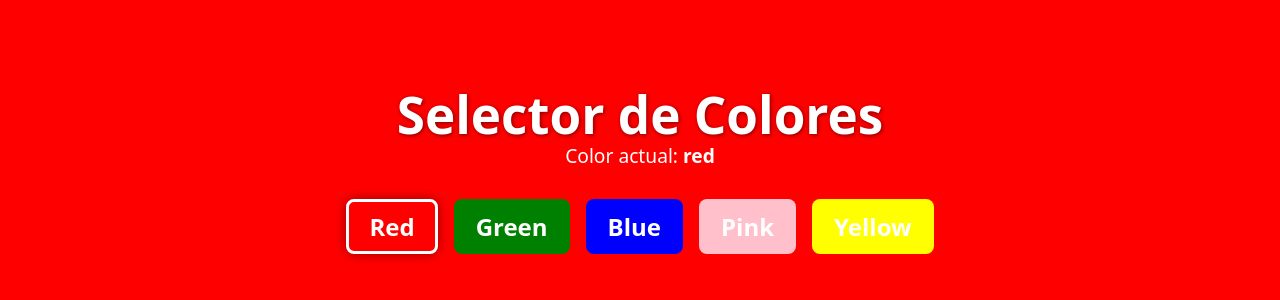
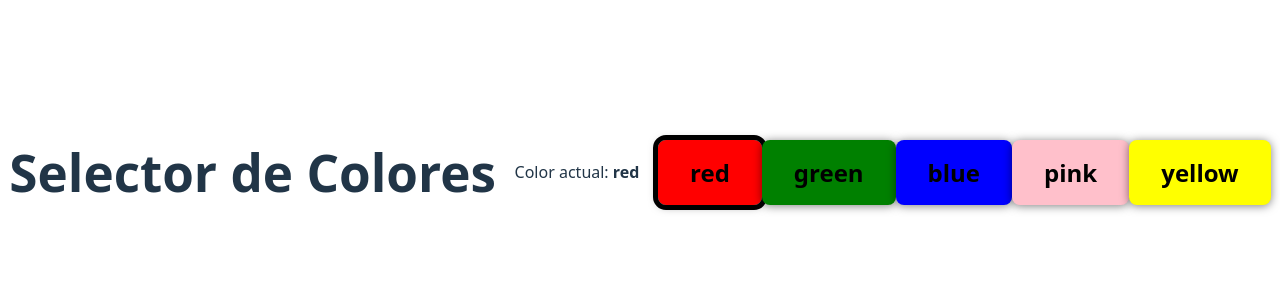
Before and after one commit to picantitoDev/React-Prueba, a React (Vite) app in the folder my-first-react-app/: page / in a window 1280 px wide. Shown: the part 228-528 px from the top of the page. Built offline with nearby package versions, Linux system fonts and the light colour scheme.

Commit message:
Update App.jsx

```diff
--- a/my-first-react-app/src/App.jsx
+++ b/my-first-react-app/src/App.jsx
@@ -1,46 +1,23 @@
-import React, { useState, useCallback } from "react";
+import React, { useState, useCallback, memo } from "react";
 import "./App.css";
 
-const COLORES = [
-  { name: "red" },
-  { name: "green" },
-  { name: "blue" },
-  { name: "pink" },
-  { name: "yellow" },
-];
+const COLORES = ["red", "green", "blue", "pink", "yellow"];
 
 /**
  * Botón individual para seleccionar color.
- * @param {{ color: string, index: number, isSelected: boolean, onSelect: (index: number) => void }}
  */
-const ColorButton = ({ color, index, isSelected, onSelect }) => {
-  const baseStyle = {
-    backgroundColor: color,
-    border: isSelected ? "3px solid #fff" : "2px solid transparent",
-    color: "#fff",
-    padding: "0.5rem 1.25rem",
-    margin: "0.25rem",
-    borderRadius: "8px",
-    cursor: "pointer",
-    boxShadow: isSelected ? "0 0 12px rgba(0,0,0,0.4)" : "none",
-    transition: "all 0.3s ease",
-    fontWeight: "bold",
-    textTransform: "capitalize",
-  };
-
-  return (
+const ColorButton = memo(({ color, index, isSelected, onSelect }) => (
   <button
     onClick={() => onSelect(index)}
-      className="color-button"
+    className={`color-button ${isSelected ? "selected" : ""}`}
     aria-label={`Seleccionar color ${color}`}
-      aria-pressed={isSelected}
+    aria-checked={isSelected}
     role="radio"
-      style={baseStyle}
+    style={{ backgroundColor: color }}
   >
     {color}
   </button>
-  );
-};
+));
 
 export default function App() {
   const [currentIndex, setCurrentIndex] = useState(0);
@@ -49,44 +26,23 @@ export default function App() {
     setCurrentIndex(index);
   }, []);
 
-  const backgroundColor = COLORES[currentIndex].name;
+  const backgroundColor = COLORES[currentIndex];
 
   return (
     <div
       className="App"
-      style={{
-        backgroundColor,
-        transition: "background-color 0.5s ease",
-        minHeight: "100vh",
-        display: "flex",
-        flexDirection: "column",
-        alignItems: "center",
-        justifyContent: "center",
-        padding: "2rem",
-      }}
+      style={{ "--bg-color": backgroundColor }}
     >
-      <h1 style={{ color: "#fff", textShadow: "1px 1px 4px rgba(0,0,0,0.5)" }}>
-        Selector de Colores
-      </h1>
-      <p style={{ color: "#fff", marginBottom: "1.5rem", fontSize: "1.2rem" }}>
+      <h1>Selector de Colores</h1>
+      <p>
         Color actual: <strong>{backgroundColor}</strong>
       </p>
 
-      <div
-        className="button-group"
-        role="radiogroup"
-        aria-label="Selector de color"
-        style={{
-          display: "flex",
-          flexWrap: "wrap",
-          justifyContent: "center",
-          gap: "0.5rem",
-        }}
-      >
-        {COLORES.map((colorObj, index) => (
+      <div className="button-group" role="radiogroup" aria-label="Selector de color">
+        {COLORES.map((color, index) => (
           <ColorButton
-            key={colorObj.name}
-            color={colorObj.name}
+            key={color}
+            color={color}
             index={index}
             isSelected={currentIndex === index}
             onSelect={handleSelect}
```
Lines whose indentation alone changed are shown as unchanged.
